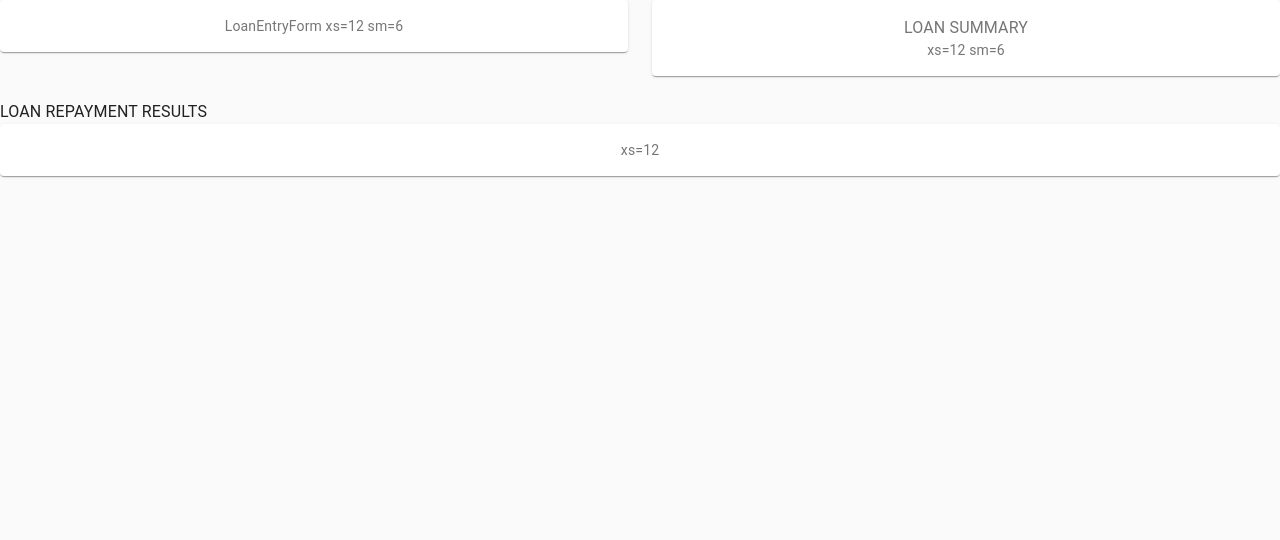
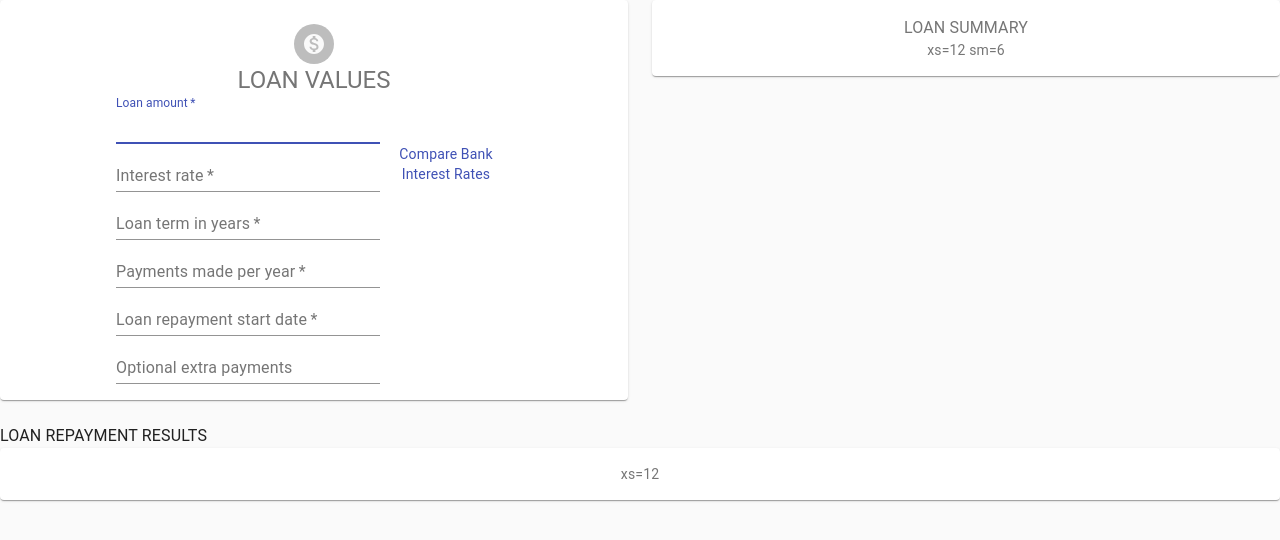
Before and after one commit to ethle-hub/loan-repayment, a React (Create React App) app: page / in a window 1280 px wide. Shown: the top 540 px of the page. Built offline with nearby package versions, Linux system fonts and the light colour scheme.

Commit message:
added place holder for loan values entry

```diff
--- /dev/null
+++ b/src/components/LoanRepaymentForm/LoanValuesEntry.tsx
@@ -0,0 +1,130 @@
+import * as React from "react";
+import Avatar from "@material-ui/core/Avatar";
+import Button from "@material-ui/core/Button";
+import CssBaseline from "@material-ui/core/CssBaseline";
+import TextField from "@material-ui/core/TextField";
+import Link from "@material-ui/core/Link";
+import Grid from "@material-ui/core/Grid";
+import Box from "@material-ui/core/Box";
+import MonetizationOnIcon from "@material-ui/icons/MonetizationOn";
+import Typography from "@material-ui/core/Typography";
+import Container from "@material-ui/core/Container";
+
+import { makeStyles, createStyles, Theme } from "@material-ui/core/styles";
+
+const useStyles = makeStyles((theme: Theme) =>
+  createStyles({
+    root: {
+      flexGrow: 1,
+    },
+    avatar: { m: 1, bgcolor: "secondary.main" },
+    box: {
+      marginTop: 8,
+      display: "flex",
+      flexDirection: "column",
+      alignItems: "center",
+    },
+    form: {
+      width: "100%", // Fix IE11 issue.
+      mt: 3,
+    },
+    botton_submit: { mt: 3, mb: 2 },
+    paper: {
+      padding: theme.spacing(2),
+      textAlign: "center",
+      color: theme.palette.text.secondary,
+    },
+  })
+);
+
+export default function LoanValuesEntry() {
+  const classes = useStyles();
+
+  return (
+    <Container maxWidth="xs">
+      <CssBaseline />
+      <Box className={classes.box}>
+        <Avatar className={classes.avatar}>
+          <MonetizationOnIcon />
+        </Avatar>
+        <Typography component="h1" variant="h5">
+          LOAN VALUES
+        </Typography>
+        <Box
+          component="form"
+          // noValidate
+          className={classes.form}
+        >
+          {/* entry fields */}
+          <Grid container spacing={0}>
+            <Grid item xs={8}>
+              <TextField
+                name="loanAmount"
+                required
+                fullWidth
+                id="loanAmount"
+                label="Loan amount"
+                autoFocus
+              />
+            </Grid>
+            <Grid item xs={8}>
+              <TextField
+                required
+                fullWidth
+                id="interestRate"
+                label="Interest rate"
+                name="interestRate"
+              />
+            </Grid>
+            <Grid item xs={4} container justify="flex-end">
+              <Grid item>
+                <Link
+                  href="https://www.finder.com.au/bank-interest-rates"
+                  variant="body2"
+                >
+                  Compare Bank Interest Rates
+                </Link>
+              </Grid>
+            </Grid>
+            <Grid item xs={8}>
+              <TextField
+                required
+                fullWidth
+                id="loanTermInYears"
+                label="Loan term in years"
+                name="loanTermInYears"
+              />
+            </Grid>
+            <Grid item xs={8}>
+              <TextField
+                required
+                fullWidth
+                id="paymentMadePerYears"
+                label="Payments made per year"
+                name="paymentMadePerYears"
+              />
+            </Grid>
+            <Grid item xs={8}>
+              <TextField
+                required
+                fullWidth
+                id="repaymentStartDate"
+                label="Loan repayment start date"
+                name="repaymentStartDate"
+              />
+            </Grid>
+            <Grid item xs={8}>
+              <TextField
+                fullWidth
+                id="optionalExtraPayments"
+                label="Optional extra payments"
+                name="optionalExtraPayments"
+              />
+            </Grid>
+          </Grid>
+        </Box>
+      </Box>
+      {/* <Copyright sx={{ mt: 5 }} /> */}
+    </Container>
+  );
+}
--- a/src/components/LoanRepaymentForm/index.tsx
+++ b/src/components/LoanRepaymentForm/index.tsx
@@ -1,6 +1,7 @@
 import React from "react";
 import { makeStyles, createStyles, Theme } from "@material-ui/core/styles";
 import { Typography, Grid, Paper, Box, CssBaseline } from "@material-ui/core";
+import LoanValuesEntry from "./LoanValuesEntry";
 
 const useStyles = makeStyles((theme: Theme) =>
   createStyles({
@@ -24,8 +25,7 @@ export default function LoanEntryForm() {
       <Grid container spacing={3}>
         <Grid item xs={12} sm={6}>
           <Paper className={classes.paper}>
-            LoanEntryForm
-            xs=12 sm=6
+          <LoanValuesEntry />
           </Paper>
         </Grid>
         <Grid item xs={12} sm={6}>
```
